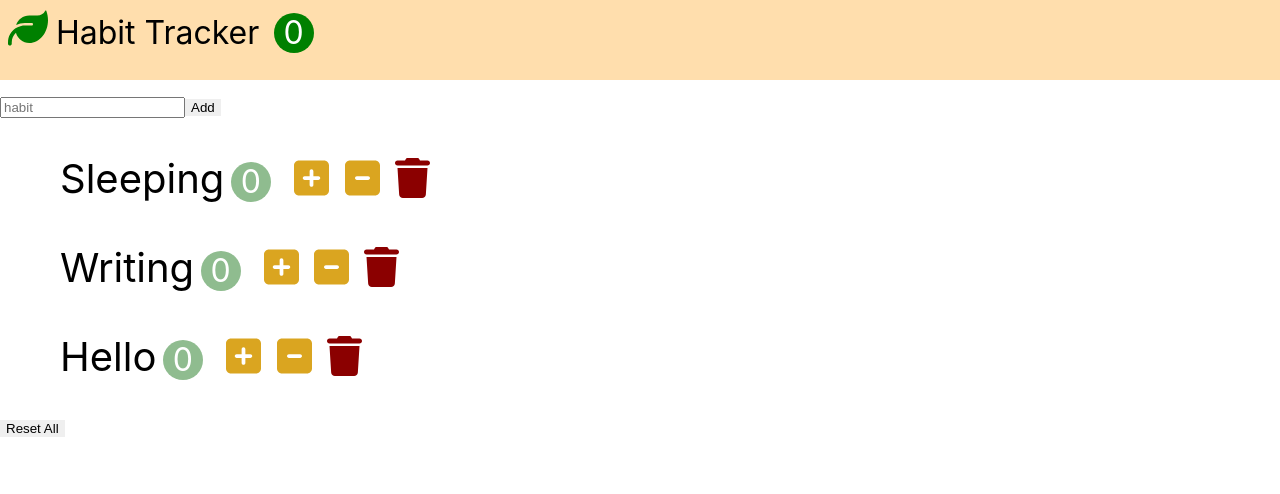
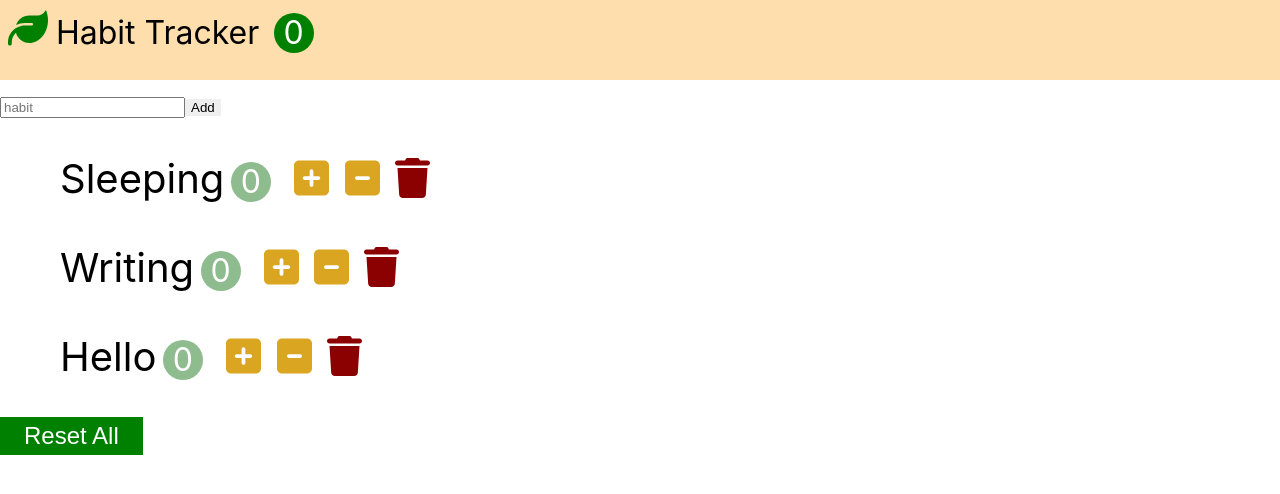
Before and after one commit to jisoo-log/habit-tracker, a React (Create React App) app: page / in a window 1280 px wide. Shown: the top 494 px of the page. Built offline with nearby package versions, Linux system fonts and the light colour scheme.

Commit message:
Move reset button to Habits

```diff
--- a/src/App.css
+++ b/src/App.css
@@ -75,3 +75,10 @@ button {
 .habit-delete {
   color: darkred;
 }
+
+.habits-reset {
+  font-size: 1.5rem;
+  padding: 0.2em 1em;
+  background-color: green;
+  color: white;
+}
--- a/src/App.tsx
+++ b/src/App.tsx
@@ -13,10 +13,16 @@ const tempHabitArray = [
 function App() {
   const [habits, setHabits] = useState<THabit[]>(tempHabitArray);
 
-  const resetHabit = () => {
+  const handleReset = () => {
     const tmpHabits = habits.map((item) => {
       return { ...item, count: 0 };
     });
+
+    // 수업 : habit을 수정하고 리턴해서 훨씬 보기 좋네
+    // const tmpHabits = habits.map((habit) => {
+    //   habit.count = 0;
+    //   return habit;
+    // });
     setHabits(tmpHabits);
   };
 
@@ -51,6 +57,7 @@ function App() {
     setHabits([...habits, { id: newId, name, count: 0 }]);
   };
 
+  console.log("App");
   return (
     <div>
       <NavBar habitCount={habits.filter((item) => item.count > 0).length} />
@@ -60,8 +67,8 @@ function App() {
         onDecrement={handleDecrement}
         onDelete={handleDelete}
         onAdd={handleAdd}
+        onReset={handleReset}
       />
-      <button onClick={resetHabit}>Reset All</button>
     </div>
   );
 }
--- a/src/components/Habits.tsx
+++ b/src/components/Habits.tsx
@@ -8,6 +8,7 @@ type HabitsProps = {
   onDecrement: (habit: THabit) => void;
   onDelete: (habit: THabit) => void;
   onAdd: (name: string) => void;
+  onReset: () => void;
 };
 
 const Habits: React.FC<HabitsProps> = ({
@@ -16,6 +17,7 @@ const Habits: React.FC<HabitsProps> = ({
   onDecrement,
   onDelete,
   onAdd,
+  onReset,
 }) => {
   return (
     <>
@@ -31,6 +33,9 @@ const Habits: React.FC<HabitsProps> = ({
           />
         ))}
       </ul>
+      <button className="habits-reset" onClick={onReset}>
+        Reset All
+      </button>
     </>
   );
 };
```
